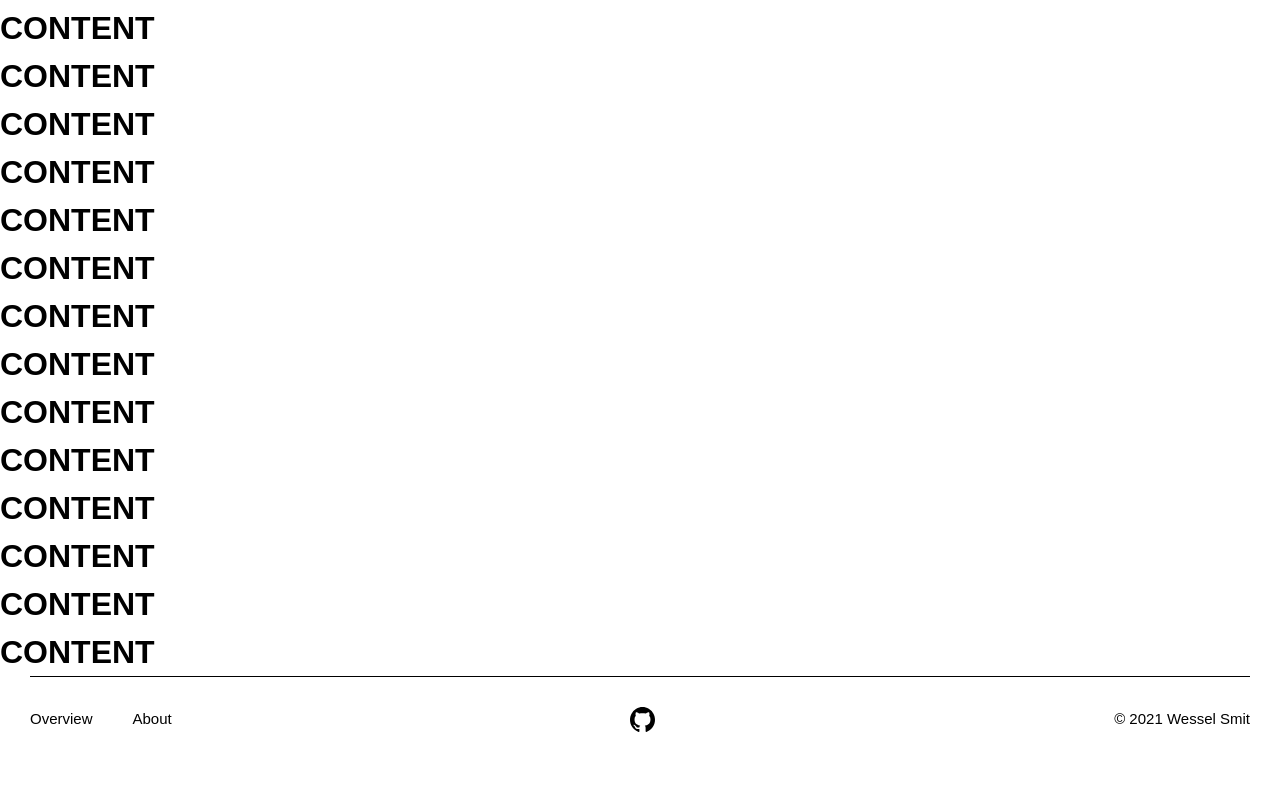
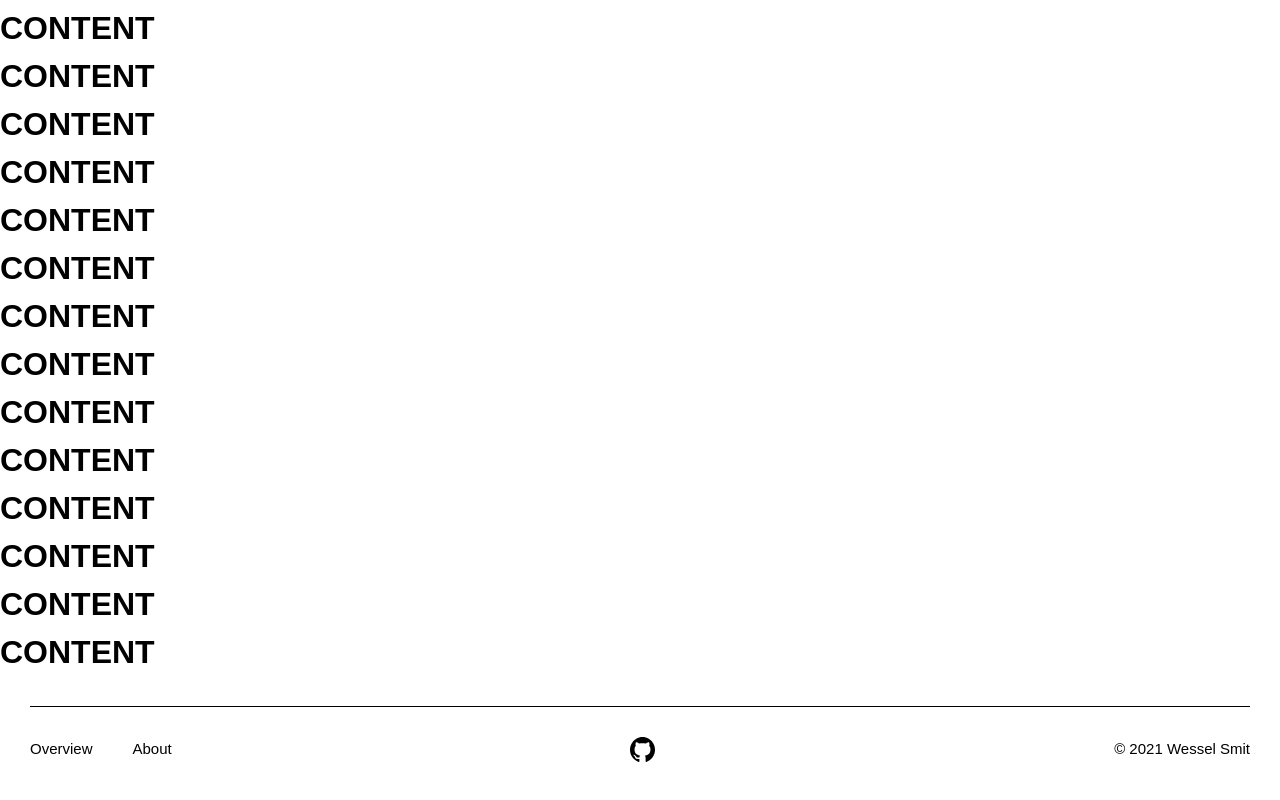
Before and after one commit to WesselSmit/pokedex, a Next.js app: page /about in a window 1280 px wide. Shown: the part 425-1225 px from the top of the page. Built offline with nearby package versions, Linux system fonts and the light colour scheme.

Commit message:
header + footer + utils cleanup

```diff
--- a/src/components/header.js
+++ b/src/components/header.js
@@ -3,6 +3,7 @@ import useWindowSize from '../hooks/useWindowSize'
 import GithubIcon from '../icons/github'
 import Link from 'next/link'
 import Image from 'next/image'
+import { classNames } from '../utils/classes'
 import styles from '../styles/components/header.module.css'
 
 
@@ -28,10 +29,8 @@ export default function Header() {
     setMenuClickedOpen(!menuClickedOpen)
   }
 
-  // TODO schrijf utils functie om meerdere classNames te kunnen gebruiken (join ze aan elkaar met reduce)
-
   return (
-    <header className={styles.container + ' ' + (activeMenu ? styles.open : styles.closed)}>
+    <header className={ classNames(styles.container, activeMenu ? styles.open : styles.closed)}>
       <div className={styles.inner}>
         <Link href="/">
           <a>
--- a/src/styles/components/footer.module.css
+++ b/src/styles/components/footer.module.css
@@ -1,5 +1,5 @@
 .container {
-  padding: 0 var(--space-md);
+  padding: var(--space-md) var(--space-md) 0;
 
   /* make sure the footer is always at the bottom of the page even when the page content isn't 100vh high */
   margin-top: auto;
--- /dev/null
+++ b/src/utils/classes.js
@@ -0,0 +1,4 @@
+// join all className strings to one single className string
+export function classNames(...classes) {
+  return classes.reduce((acc, val) => acc += ' ' + val, '')
+}
--- a/src/utils/names.js
+++ b/src/utils/names.js
@@ -19,5 +19,6 @@ function titleCase(str) {
     const remainingLetters = part.slice(1)
     return firstLetterCapitalized + remainingLetters
   })
+
   return titleCased.join(' ')
 }
```
